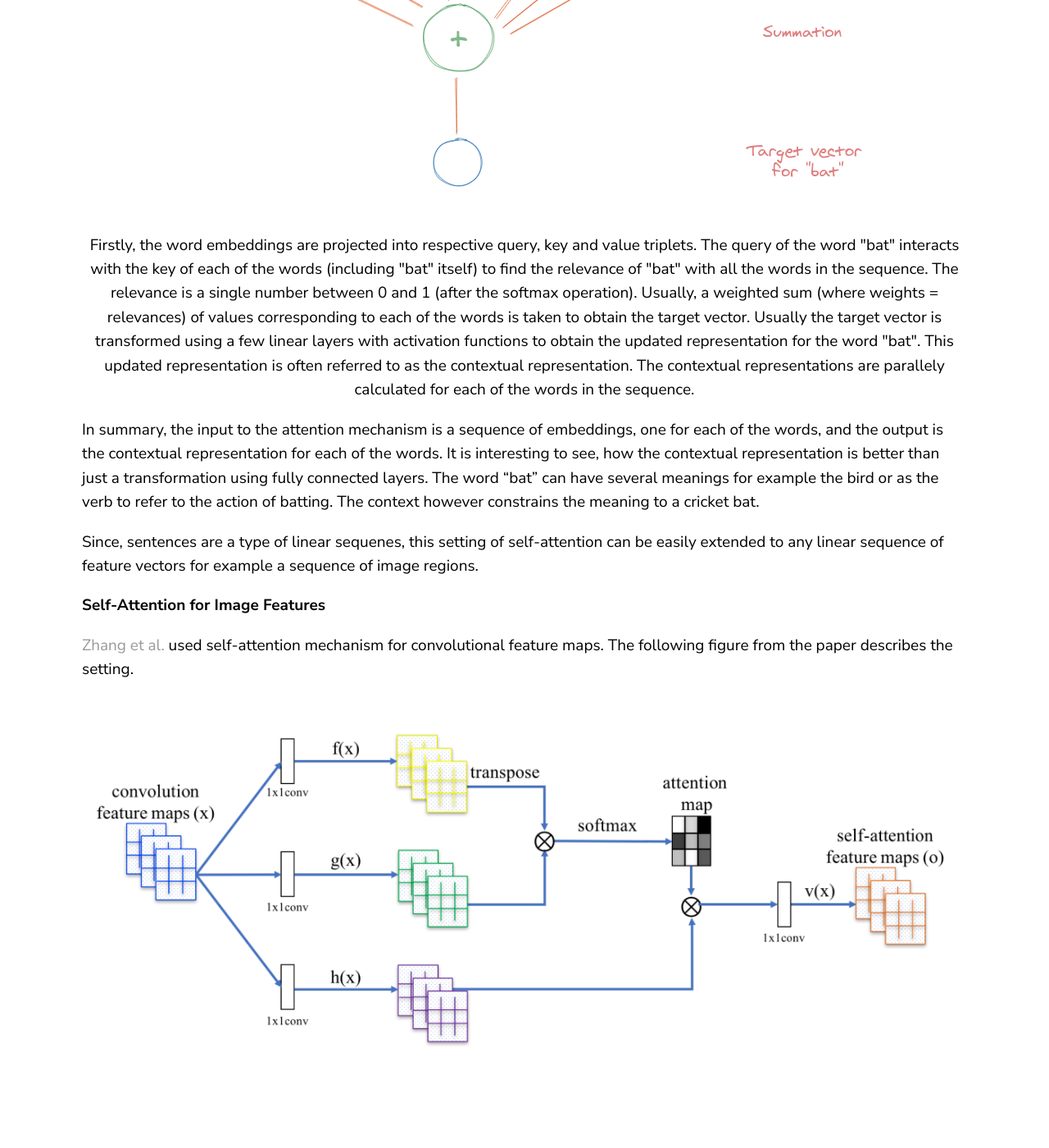
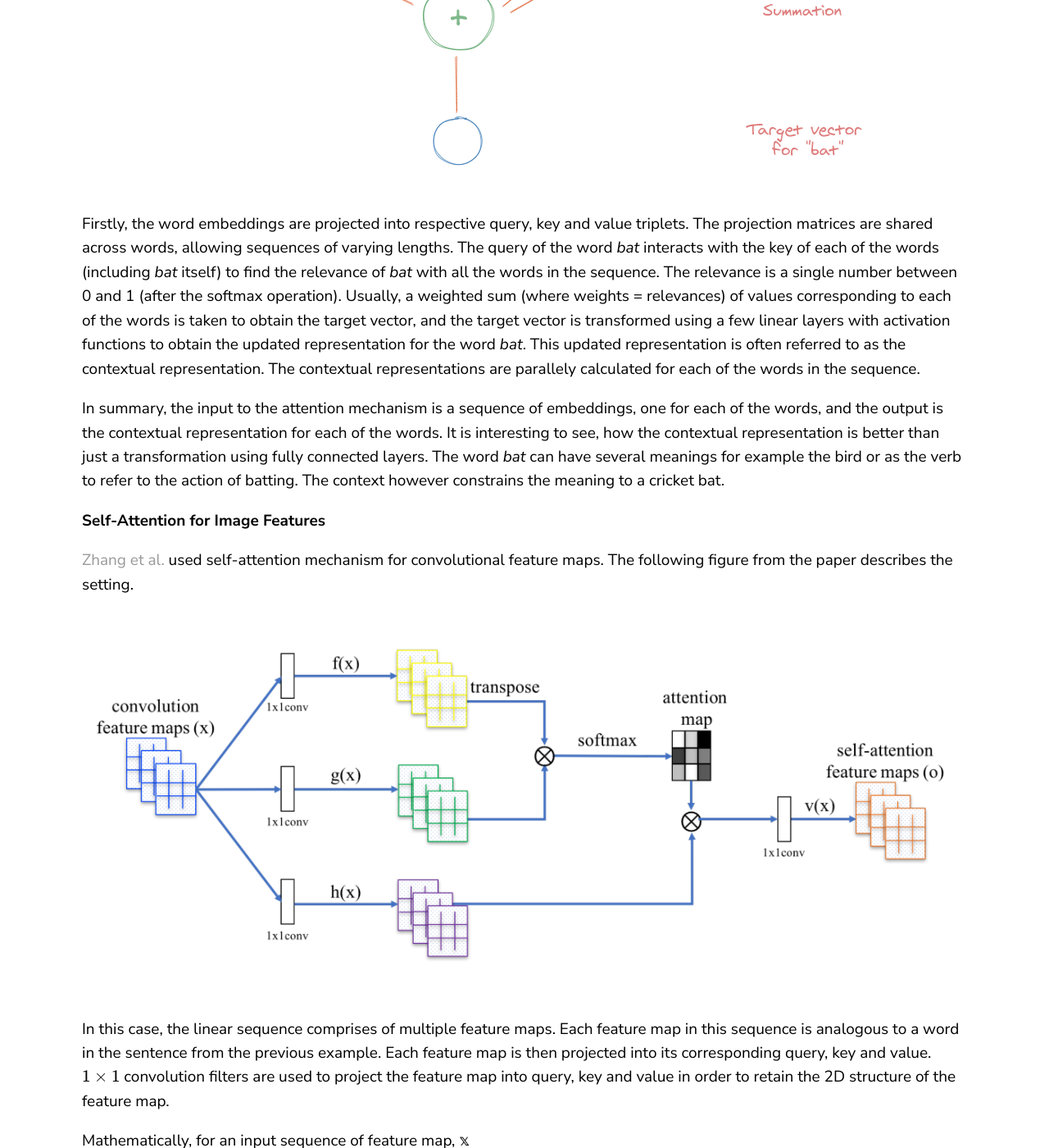
Before and after one commit to LearningTurtle/Blog, a Jekyll site: the page built from _posts/2020-06-02-attention_another_perspective_part2.markdown, in a window 1280 px wide and 1400 px high, scrolled down 2555 px. Shown: the whole window at 82% size. Built offline with Jekyll 4.4.1, drawn with Linux system fonts in a browser that asks for light colours; formulas are drawn with MathJax 3; comment, search, counter and statistics services are not loaded; before the commit the page ends 3905 px from its top, so only the background shows below that; some of the changed text lies outside the part shown.

Commit message:
self attention done, cross remaining

```diff
--- a/_posts/2020-06-02-attention_another_perspective_part2.markdown
+++ b/_posts/2020-06-02-attention_another_perspective_part2.markdown
@@ -15,24 +15,22 @@
 
 ## Self-Attention and Cross-Attention
 
-Self and Cross are loosely defined terms to associate to attention mechanisms when the query and the key, value pair are obtained from the same and different "sources" respectively.
+Self and Cross are loosely defined terms to associated to the attention mechanisms when the query and the key, value pair are obtained from the same and different "sources" respectively.
+
+### Self-Attention: An Overview
+
+<p align="center">
+  <img src="https://raw.githubusercontent.com/LearningTurtle/Blog/master/assets/images/selfattention_diag.png">
+</p>
 
 Let's say we have a bunch of feature vectors to represent an entity such as a sentence or an image. Self-attention can be thought of as making each of the feature vectors in this bunch "aware" of the others. The representation of each input feature vector obtained after a self-attention mechanism applied on the inputs can be termed as the contextual representation of the input.
 
-<p align="center">
-  <img src="https://raw.githubusercontent.com/LearningTurtle/Blog/master/assets/images/selfattention.gif">
-</p>
-<p align="center">
-	Demonstration of self attention mechanism. <a href="https://ai.googleblog.com/2017/08/transformer-novel-neural-network.html">GIF Source</a>
-</p>
-
-In cases like that of the image and the question, where we wish to find the relevant parts of the image based on the question, the key, value pair (from image) and the query (from question) are obtained from different sources, and the corresponding attention mechanism is called cross-attention.
 
 ### Self-Attention in Different Settings
 
 Understanding what self attention is doesn't bring things into perspective, how self attention mechanism is utilised in various settings is something that we need to study. Let's dive in.
 
-__Self-Attention in Sentences (or in general Linear Sequences)__
+__Self-Attention in Sentences__
 
 Consider a sentence, "John used a bat to hit a six." We can use a self-attention mechanism to find a contextual representation of each of the word in this sentence. The input to the self-attention method is a sequence of word embeddings representing the sequence of words in this sentence. Let's try to demystify, how can we obtain a contextual representation for the word "bat."
 
@@ -40,13 +38,9 @@
   <img src="https://raw.githubusercontent.com/LearningTurtle/Blog/master/assets/images/selfattention.png">
 </p>
 
-<p align="center">
-	Firstly, the word embeddings are projected into respective query, key and value triplets. The query of the word "bat" interacts with the key of each of the words (including "bat" itself) to find the relevance of "bat" with all the words in the sequence. The relevance is a single number between 0 and 1 (after the softmax operation). Usually, a weighted sum (where weights = relevances) of values corresponding to each of the words is taken to obtain the target vector. Usually the target vector is transformed using a few linear layers with activation functions to obtain the updated representation for the word "bat". This updated representation is often referred to as the contextual representation. The contextual representations are parallely calculated for each of the words in the sequence.
-</p>
+Firstly, the word embeddings are projected into respective query, key and value triplets. The projection matrices are shared across words, allowing sequences of varying lengths. The query of the word *bat* interacts with the key of each of the words (including *bat* itself) to find the relevance of *bat* with all the words in the sequence. The relevance is a single number between 0 and 1 (after the softmax operation). Usually, a weighted sum (where weights = relevances) of values corresponding to each of the words is taken to obtain the target vector, and the target vector is transformed using a few linear layers with activation functions to obtain the updated representation for the word *bat*. This updated representation is often referred to as the contextual representation. The contextual representations are parallely calculated for each of the words in the sequence.
 
-In summary, the input to the attention mechanism is a sequence of embeddings, one for each of the words, and the output is the contextual representation for each of the words. It is interesting to see, how the contextual representation is better than just a transformation using fully connected layers. The word "bat" can have several meanings for example the bird or as the verb to refer to the action of batting. The context however constrains the meaning to a cricket bat.
-
-Since, sentences are a type of linear sequenes, this setting of self-attention can be easily extended to any linear sequence of feature vectors for example a sequence of image regions.
+In summary, the input to the attention mechanism is a sequence of embeddings, one for each of the words, and the output is the contextual representation for each of the words. It is interesting to see, how the contextual representation is better than just a transformation using fully connected layers. The word *bat* can have several meanings for example the bird or as the verb to refer to the action of batting. The context however constrains the meaning to a cricket bat.
 
 __Self-Attention for Image Features__
 
@@ -56,5 +50,26 @@
   <img src="https://raw.githubusercontent.com/LearningTurtle/Blog/master/assets/images/sagan.png">
 </p>
 
+In this case, the linear sequence comprises of multiple feature maps. Each feature map in this sequence is analogous to a word in the sentence from the previous example. Each feature map is then projected into its corresponding query, key and value. $$1 \times 1$$ convolution filters are used to project the feature map into query, key and value in order to retain the 2D structure of the feature map.
+
+Mathematically, for an input sequence of feature map, $$\mathbb{x}$$
+
+$$\textbf{key:	} f(\mathbb{x}) = \mathbb{W}_f\mathbb{x}$$
+
+$$\textbf{query:	} g(\mathbb{x}) = \mathbb{W}_g\mathbb{x}$$
+
+$$\textbf{value:	} h(\mathbb{x}) = \mathbb{W}_h\mathbb{x}$$
+
+Similar to the case of sentences, the convolution filters used for projection into query, key and value triplets are shared across feature maps. This allows attention mechanisms to handle input feature maps of varying depths. Next, the dot product of query and key is take to determine the relevance scores which collectively are often referred to as the attention maps.
+
+$$\alpha_{i,j} = \mathrm{softmax}(f(x_i)^Tg(x_j))$$
+
+$$o_j = \mathbb{W}_v\left(\displaystyle\sum_{i=1}^{N}\alpha_{i,j}h(x_i)\right)$$
+
+
+### Cross-Attention: An Overview
+
+
+
 [1]: https://learningturtle.github.io/Blog/
 [2]: https://arxiv.org/pdf/1805.08318.pdf
```
